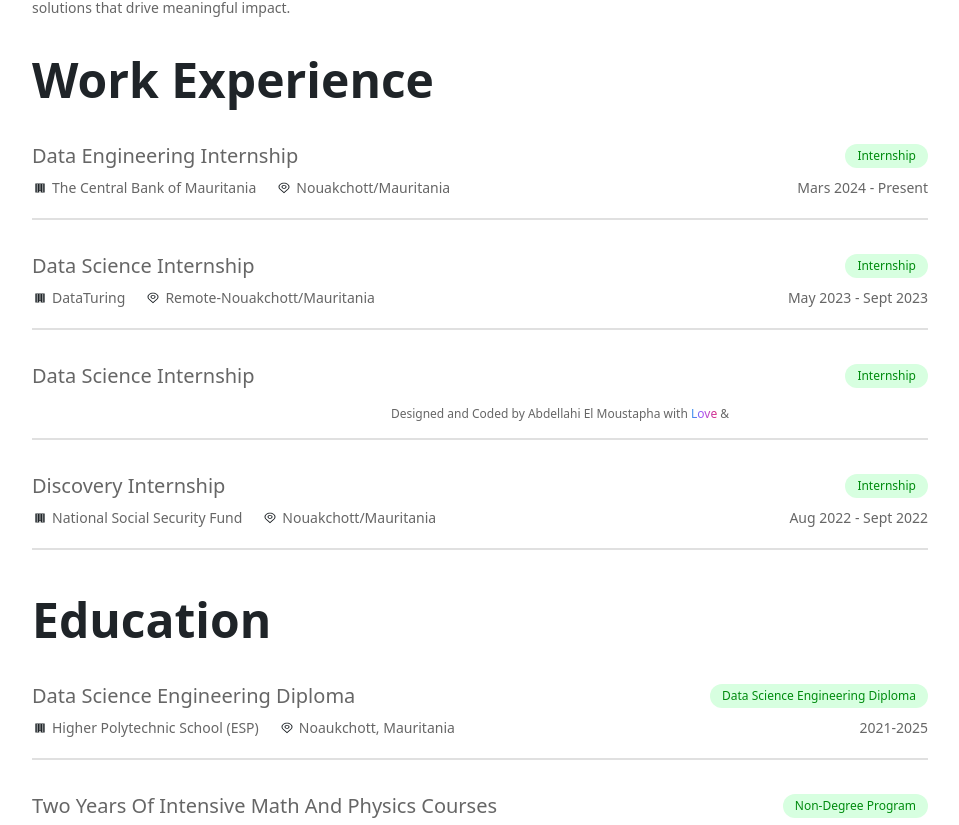
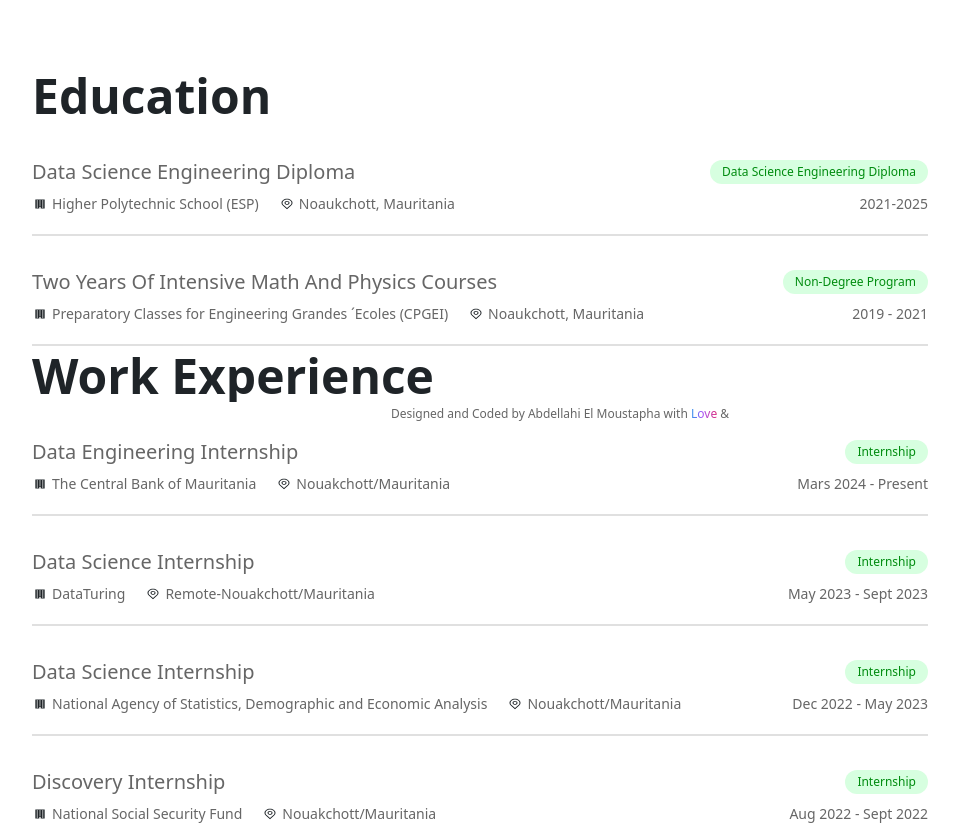
Before and after one commit to Abmstpha/Abmstpha.github.io, a React (Create React App) app: page /about in a window 1280 px wide. Shown: the part 374-1199 px from the top of the page, without its empty margins (160-1119 px from the left). Built offline with nearby package versions, Linux system fonts and the light colour scheme.

Commit message:
switching

```diff
--- a/public/index.html
+++ b/public/index.html
@@ -1,24 +1,14 @@
 <!DOCTYPE html>
 <html lang="en">
-
 <head>
    <meta charset="utf-8">
    <meta name="viewport" content="width=device-width, initial-scale=1">
    <title>Abdellahi El Moustapha</title>
    <!-- Add your favicon links here -->
-  <!-- For example:
-  <link rel="icon" type="image/png" sizes="32x32" href="favicon-32x32.png">
-  <link rel="icon" type="image/png" sizes="16x16" href="favicon-16x16.png">
-  -->
+   <!-- For example: <link rel="icon" type="image/png" sizes="32x32" href="favicon-32x32.png"> <link rel="icon" type="image/png" sizes="16x16" href="favicon-16x16.png"> -->
 </head>
-
 <body class="bg-white dark:bg-dark-mode font-primary">
-<<<<<<< HEAD
-  <noscript>....</noscript>
-=======
    <noscript>Thank you for visiting my portfolio</noscript>
->>>>>>> 0818555053f3bc8cdbcf78ea0913ba55e0b5345c
    <div id="root"></div>
 </body>
-
 </html>
--- a/src/Pages/About.js
+++ b/src/Pages/About.js
@@ -1,6 +1,6 @@
 import React from "react";
 import Work from "../Components/Work";
-import { personalDetails, workDetails, eduDetails, extraCurricularActivities, achievements } from "../Details";
+import { personalDetails, eduDetails, workDetails,  extraCurricularActivities, achievements } from "../Details";
 
 function About() {
   return (
@@ -10,6 +10,22 @@ function About() {
           About Me
         </h1>
         <p className="text-content py-8 lg:max-w-3xl">{personalDetails.about}</p>
+      </section>
+      <section>
+        <h1 className="text-2xl pt-10 text-dark-heading dark:text-light-heading md:text-4xl xl:text-5xl xl:leading-tight font-bold">
+          Education
+        </h1>
+        {React.Children.toArray(
+          eduDetails.map(({ Position, Company, Location, Type, Duration }) => (
+            <Work
+              position={Position}
+              company={Company}
+              location={Location}
+              type={Type}
+              duration={Duration}
+            />
+          ))
+        )}
       </section>
       <section>
         <h1 className="text-2xl text-dark-heading dark:text-light-heading md:text-4xl xl:text-5xl xl:leading-tight font-bold">
@@ -27,22 +43,7 @@ function About() {
           ))
         )}
       </section>
-      <section>
-        <h1 className="text-2xl pt-10 text-dark-heading dark:text-light-heading md:text-4xl xl:text-5xl xl:leading-tight font-bold">
-          Education
-        </h1>
-        {React.Children.toArray(
-          eduDetails.map(({ Position, Company, Location, Type, Duration }) => (
-            <Work
-              position={Position}
-              company={Company}
-              location={Location}
-              type={Type}
-              duration={Duration}
-            />
-          ))
-        )}
-      </section>
+
       <section>
         <h1 className="text-2xl pt-10 text-dark-heading dark:text-light-heading md:text-4xl xl:text-5xl xl:leading-tight font-bold">
           Extra-Curricular Activities
```
Also changed, not shown: src/assets/profile.jpg (deleted). Lines whose indentation alone changed are shown as unchanged.
